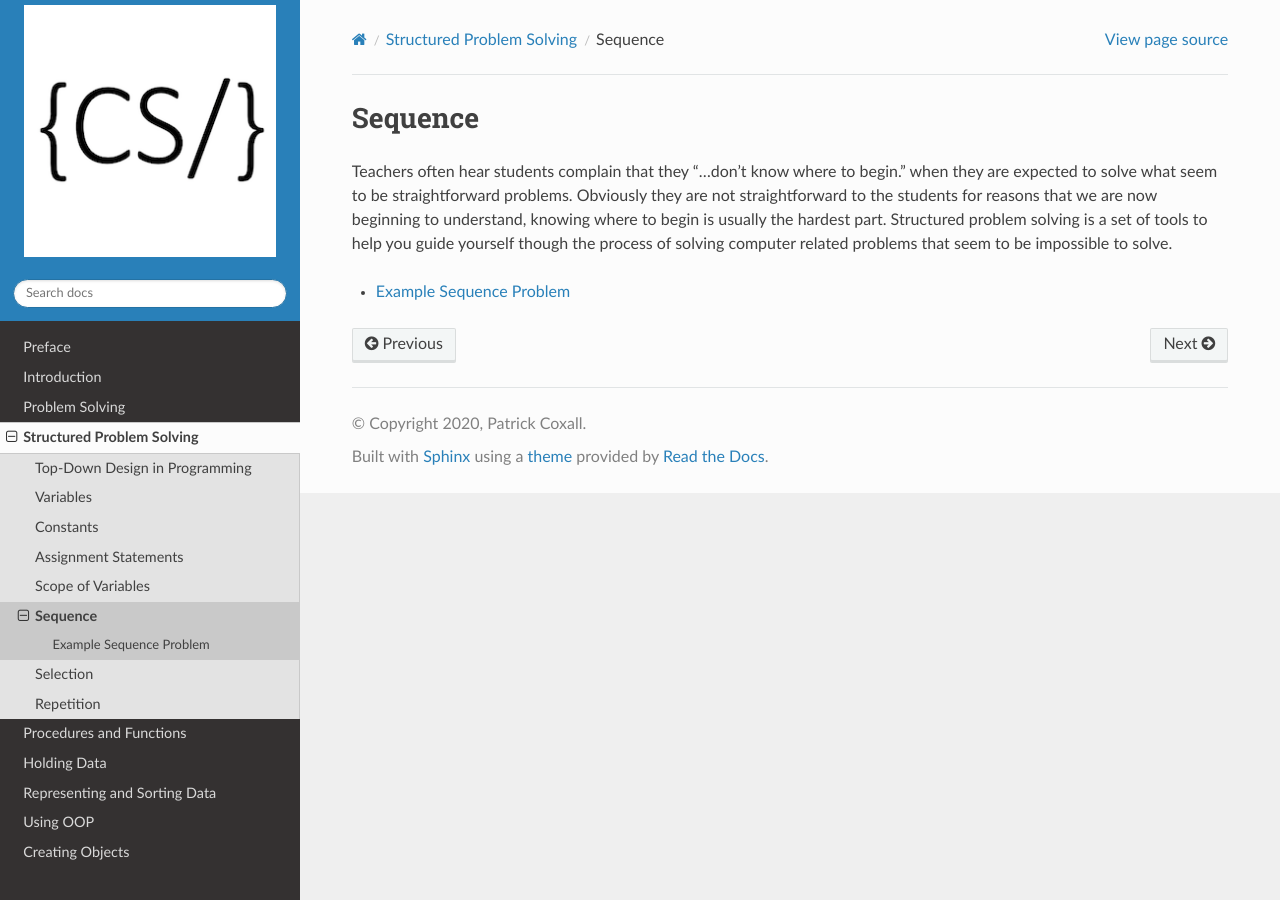
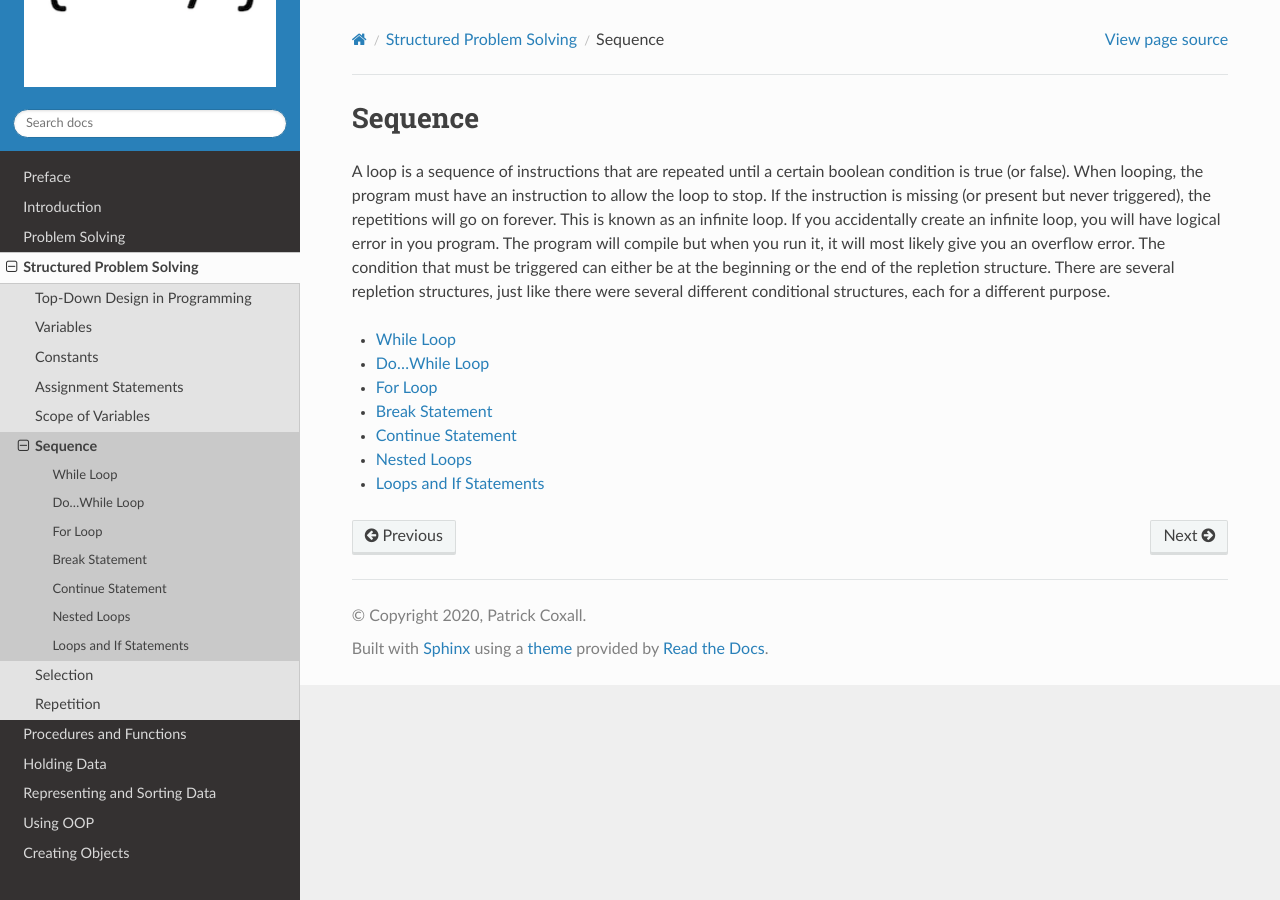
Before and after one commit to Mr-Coxall/Computer-Based-Problem-Solving, a Sphinx documentation site: the page built from docs/structured-problem-solving/sequence.rst, in a window 1280 px wide. Built offline with Sphinx 7.4.7 and the Read the Docs theme 2.0.0, drawn with Linux system fonts in a browser that asks for light colours; pages that are not in the unit, such as notebooks, are missing from menus.

```diff
--- /dev/null
+++ b/docs/structured-problem-solving/break-statement.rst
@@ -0,0 +1,4 @@
+.. _break-statement:
+
+Break Statement
+===============
--- /dev/null
+++ b/docs/structured-problem-solving/continue-statement.rst
@@ -0,0 +1,4 @@
+.. _continue-statement:
+
+Continue Statement
+==================
--- /dev/null
+++ b/docs/structured-problem-solving/do-while-loop.rst
@@ -0,0 +1,4 @@
+.. _do-while-loop:
+
+Do While Loop
+=============
--- /dev/null
+++ b/docs/structured-problem-solving/for-loop.rst
@@ -0,0 +1,4 @@
+.. _for-loop:
+
+For Loop
+========
--- /dev/null
+++ b/docs/structured-problem-solving/loops-and-if-statements.rst
@@ -0,0 +1,4 @@
+.. _loops-and-if-statements:
+
+Loops and If Statements
+=======================
--- /dev/null
+++ b/docs/structured-problem-solving/nested-loops.rst
@@ -0,0 +1,4 @@
+.. _nested-loops:
+
+Nested Loops
+============
--- a/docs/structured-problem-solving/sequence.rst
+++ b/docs/structured-problem-solving/sequence.rst
@@ -1,12 +1,18 @@
 .. _sequence:
 
 Sequence
-=================
+========
 
-Teachers often hear students complain that they "...don't know where to begin." when they are expected to solve what seem to be straightforward problems. Obviously they are not straightforward to the students for reasons that we are now beginning to understand, knowing where to begin is usually the hardest part. Structured problem solving is a set of tools to help you guide yourself though the process of solving computer related problems that seem to be impossible to solve.
+A loop is a sequence of instructions that are repeated until a certain boolean condition is true (or false). When looping, the program must have an instruction to allow the loop to stop. If the instruction is missing (or present but never triggered), the repetitions will go on forever. This is known as an infinite loop. If you accidentally create an infinite loop, you will have logical error in you program. The program will compile but when you run it, it will most likely give you an overflow error. The condition that must be triggered can either be at the beginning or the end of the repletion structure. There are several repletion structures, just like there were several different conditional structures, each for a different purpose.
 
 .. toctree::
    :maxdepth: 1
    :glob:
 
-   Example Sequence Problem <example-sequence-problem>
+   While Loop <while-loop>
+   Do…While Loop <do-while-loop>
+   For Loop <for-loop>
+   Break Statement <break-statement>
+   Continue Statement <continue-statement>
+   Nested Loops <nested-loops>
+   Loops and If Statements <loops-and-if-statements>
--- /dev/null
+++ b/docs/structured-problem-solving/while-loop.rst
@@ -0,0 +1,4 @@
+.. _while-loop:
+
+While Loop
+=======
```
